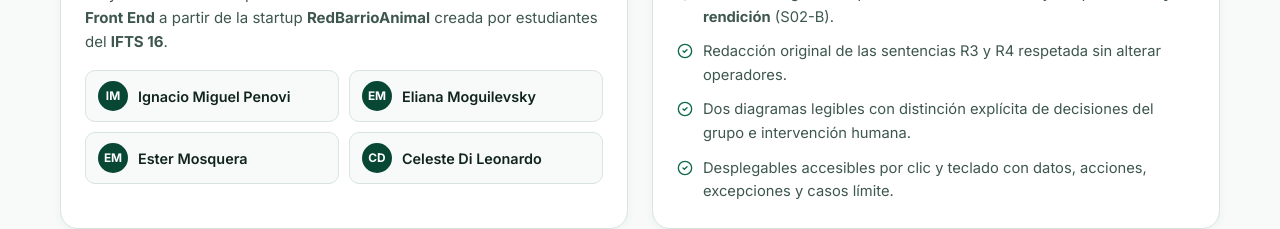
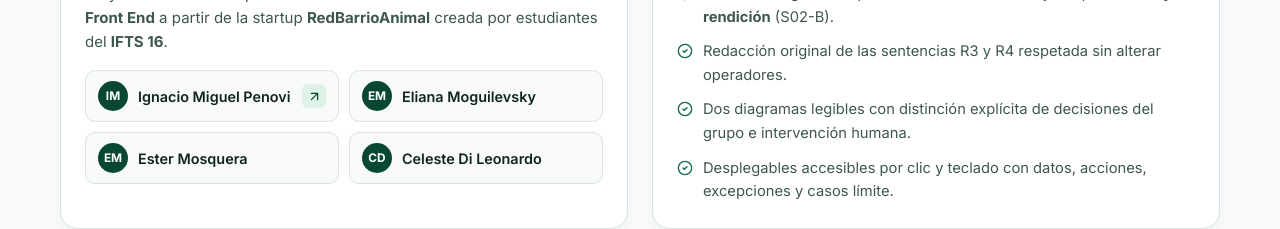
Before and after one commit to IgnacioMiguelPenovi/tp3-frontend, a React (Vite) app: page / in a window 1280 px wide. Shown: the part 7741-7970 px from the top of the page. Built offline with nearby package versions, Linux system fonts and the light colour scheme.

Commit message:
feat: agregar enlace de GitHub con animacion personalizada para Ignacio y actualizar changelog
Co-authored-by: Antigravity <antigravity@users.noreply.github.com>

```diff
--- a/src/components/SummaryAndTeam.jsx
+++ b/src/components/SummaryAndTeam.jsx
@@ -1,5 +1,5 @@
 import React from 'react';
-import { CheckCircle2, ShieldAlert, Users, GraduationCap } from 'lucide-react';
+import { CheckCircle2, ShieldAlert, Users, GraduationCap, ArrowUpRight } from 'lucide-react';
 import { STARTUP_INFO } from '../data/tp3Data';
 
 export default function SummaryAndTeam() {
@@ -74,22 +74,31 @@ export default function SummaryAndTeam() {
                 <strong>{STARTUP_INFO.origin}</strong>.
               </p>
               <ul className="member-grid">
-                {STARTUP_INFO.members.map((member) => (
+                {STARTUP_INFO.members.map((member) => {
+                  const isIgnacio = member.variant === 'ignacio';
+
+                  return (
                     <li
                       key={member.name}
-                    className={`member-pill${member.name === 'Ester Mosquera' ? ' member-pill--linked' : ''}`}
+                      className={`member-pill${member.github ? ' member-pill--linked' : ''}`}
                     >
-                    {member.name === 'Ester Mosquera' ? (
+                      {member.github ? (
                         <a
-                        className="member-pill-link"
-                        href="https://github.com/Kira-Blan"
+                          className={`member-pill-link${isIgnacio ? ' member-pill-link--ignacio' : ''}`}
+                          href={member.github}
                           target="_blank"
                           rel="noreferrer"
+                          aria-label={`Perfil de GitHub de ${member.name}`}
                         >
                           <span className="member-avatar" aria-hidden="true">
                             {member.initials}
                           </span>
-                        {member.name}
+                          <span className="member-name-text">{member.name}</span>
+                          {isIgnacio && (
+                            <span className="member-ext-badge" aria-hidden="true">
+                              <ArrowUpRight size={15} />
+                            </span>
+                          )}
                         </a>
                       ) : (
                         <>
@@ -100,7 +109,8 @@ export default function SummaryAndTeam() {
                         </>
                       )}
                     </li>
-                ))}
+                  );
+                })}
               </ul>
             </div>
 
--- a/src/data/tp3Data.js
+++ b/src/data/tp3Data.js
@@ -11,9 +11,18 @@ export const STARTUP_INFO = {
     'Cuando una persona colabora redondeando su compra y cuando un refugio solicita recibir fondos, la plataforma necesita reglas claras para evitar cobros duplicados, donaciones mal registradas y transferencias sin rendición previa.',
   logoPath: '/logo_redbarrioanimal.webp',
   members: [
-    { name: 'Ignacio Miguel Penovi', initials: 'IM' },
+    {
+      name: 'Ignacio Miguel Penovi',
+      initials: 'IM',
+      github: 'https://github.com/IgnacioMiguelPenovi',
+      variant: 'ignacio',
+    },
     { name: 'Eliana Moguilevsky', initials: 'EM' },
-    { name: 'Ester Mosquera', initials: 'EM' },
+    {
+      name: 'Ester Mosquera',
+      initials: 'EM',
+      github: 'https://github.com/Kira-Blan',
+    },
     { name: 'Celeste Di Leonardo', initials: 'CD' },
   ],
 };
--- a/src/styles/index.css
+++ b/src/styles/index.css
@@ -1380,6 +1380,107 @@ code {
 .member-pill-link:focus-visible {
   outline: 3px solid var(--brand-dark);
   outline-offset: 3px;
+}
+
+.member-pill-link--ignacio {
+  position: relative;
+  overflow: hidden;
+  isolation: isolate;
+  justify-content: space-between;
+  transition: transform 220ms cubic-bezier(0.22, 1, 0.36, 1),
+    color 220ms ease,
+    border-color 220ms ease,
+    box-shadow 220ms ease;
+}
+
+.member-pill-link--ignacio::before {
+  content: '';
+  position: absolute;
+  inset: 0;
+  z-index: -2;
+  background: linear-gradient(125deg, var(--brand-dark) 0%, var(--brand-primary) 60%, var(--brand-mint) 100%);
+  transform: scaleX(0);
+  transform-origin: left center;
+  transition: transform 280ms cubic-bezier(0.22, 1, 0.36, 1);
+}
+
+.member-pill-link--ignacio::after {
+  content: '';
+  position: absolute;
+  top: -40%;
+  left: -60%;
+  width: 45%;
+  height: 180%;
+  z-index: -1;
+  background: linear-gradient(90deg, transparent, rgba(255, 255, 255, 0.28), transparent);
+  transform: skewX(-22deg) translateX(0);
+  opacity: 0;
+  transition: transform 520ms ease, opacity 180ms ease;
+}
+
+.member-pill-link--ignacio .member-name-text {
+  flex: 1;
+  min-width: 0;
+}
+
+.member-pill-link--ignacio .member-avatar {
+  transition: background-color 220ms ease, color 220ms ease, transform 240ms cubic-bezier(0.22, 1, 0.36, 1);
+}
+
+.member-ext-badge {
+  display: inline-flex;
+  align-items: center;
+  justify-content: center;
+  width: 24px;
+  height: 24px;
+  border-radius: 6px;
+  background: var(--brand-soft);
+  color: var(--brand-dark);
+  flex-shrink: 0;
+  transition: background-color 220ms ease, color 220ms ease, transform 240ms cubic-bezier(0.22, 1, 0.36, 1);
+}
+
+.member-pill-link--ignacio:hover,
+.member-pill-link--ignacio:focus-visible {
+  transform: translateY(-2px);
+  color: #ffffff;
+  border-color: var(--brand-dark);
+  box-shadow: 0 8px 20px rgba(7, 71, 52, 0.22);
+}
+
+.member-pill-link--ignacio:hover::before,
+.member-pill-link--ignacio:focus-visible::before {
+  transform: scaleX(1);
+}
+
+.member-pill-link--ignacio:hover::after,
+.member-pill-link--ignacio:focus-visible::after {
+  opacity: 1;
+  transform: skewX(-22deg) translateX(420%);
+}
+
+.member-pill-link--ignacio:hover .member-avatar,
+.member-pill-link--ignacio:focus-visible .member-avatar {
+  background: #ffffff;
+  color: var(--brand-dark);
+  transform: rotate(-8deg) scale(1.06);
+}
+
+.member-pill-link--ignacio:hover .member-ext-badge,
+.member-pill-link--ignacio:focus-visible .member-ext-badge {
+  background: rgba(255, 255, 255, 0.18);
+  color: #ffffff;
+  transform: translate(2px, -2px);
+}
+
+@media (prefers-reduced-motion: reduce) {
+  .member-pill-link--ignacio,
+  .member-pill-link--ignacio::before,
+  .member-pill-link--ignacio::after,
+  .member-pill-link--ignacio .member-avatar,
+  .member-ext-badge {
+    transition: none;
+  }
 }
 
 .member-avatar {
```
Also changed, not shown: 1 other file (tests, documents, lock files or other folders). Lines whose indentation alone changed are shown as unchanged.
